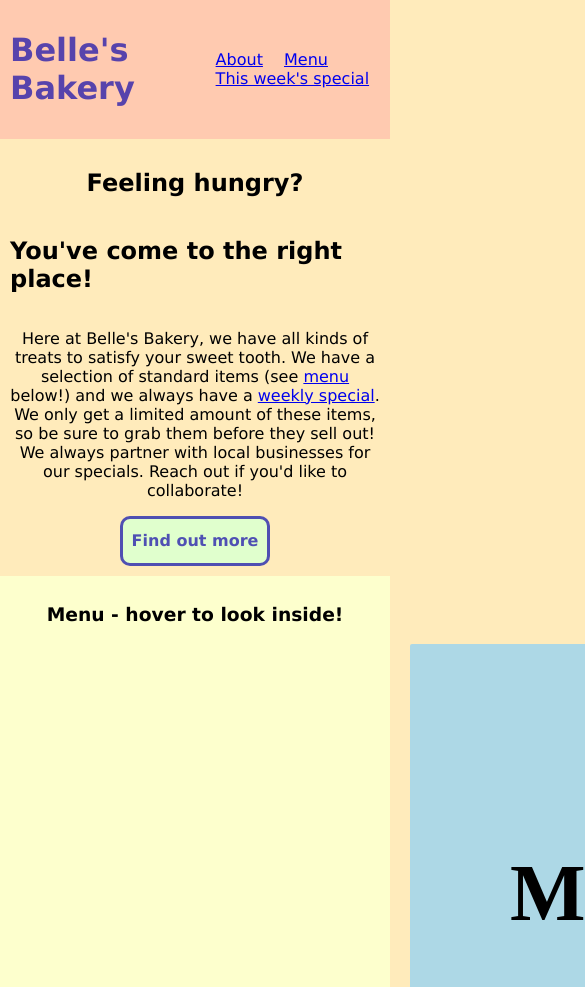
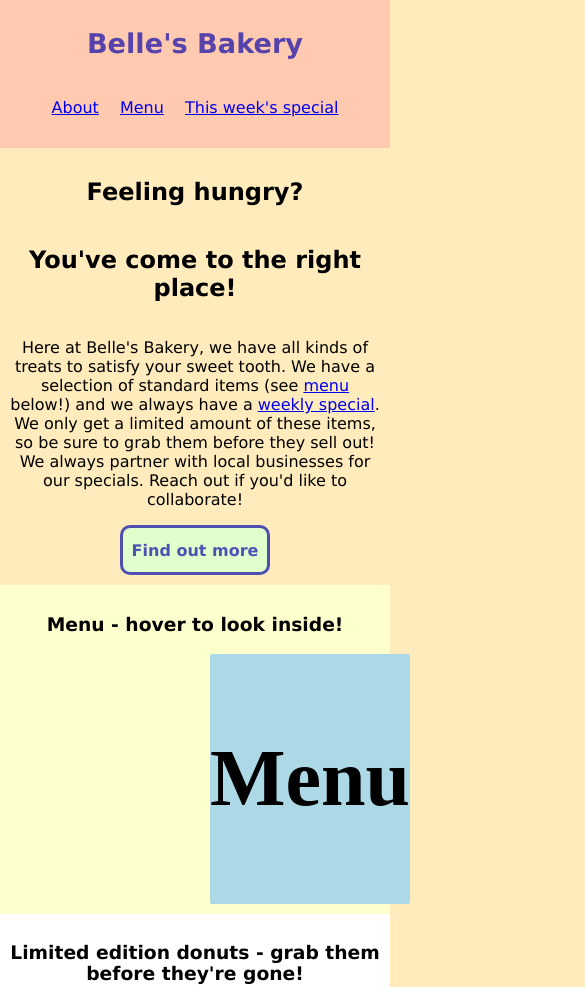
Before and after one commit to evg4/Belle-s-bakery, a plain HTML site: page index.html in a window 390 px wide. Shown: the top 987 px of the page, 585 px wide, since content can reach past the window. Drawn offline with Linux system fonts and the light colour scheme.

Commit message:
Optimise for mobile

```diff
--- a/Resources/style.css
+++ b/Resources/style.css
@@ -83,6 +83,7 @@ header {
 
 nav ul {
   list-style: none;
+  padding: 5px;
 }
 
 nav li {
@@ -116,6 +117,7 @@ section {
 .first {
   animation-duration: 1s;
   animation-name: fromLeft;
+  text-align: center;
 }
 
 .second {
@@ -124,6 +126,7 @@ section {
   animation-name: fromRight;
   animation-delay: 1s;
   animation-fill-mode: forwards;
+  text-align: center;
 }
 
 #top p {
@@ -164,7 +167,6 @@ h3 {
   width: 800px;
   margin: 0 auto;
   display: flex;
-  /* justify-content: center; */
   border-radius: 2px;
 }
 
@@ -239,3 +241,32 @@ footer {
   justify-content: space-between;
   align-items: center;
 }
+
+@media only screen and (max-width: 850px) {
+  .menu-all {
+    height: 250px;
+    width: 400px;
+  }
+
+  .menu-right ul {
+    height: 80%;
+    line-height: 1.5em;
+    padding: 10px;
+  }
+
+  .menu-right li {
+    font-size: 0.8em;
+  }
+}
+
+@media only screen and (max-width: 600px) {
+  h1 {
+    font-size: 1.7em;
+  }
+
+  header {
+    flex-wrap: wrap;
+    justify-content: center;
+    align-items: center;
+  }
+}
```
